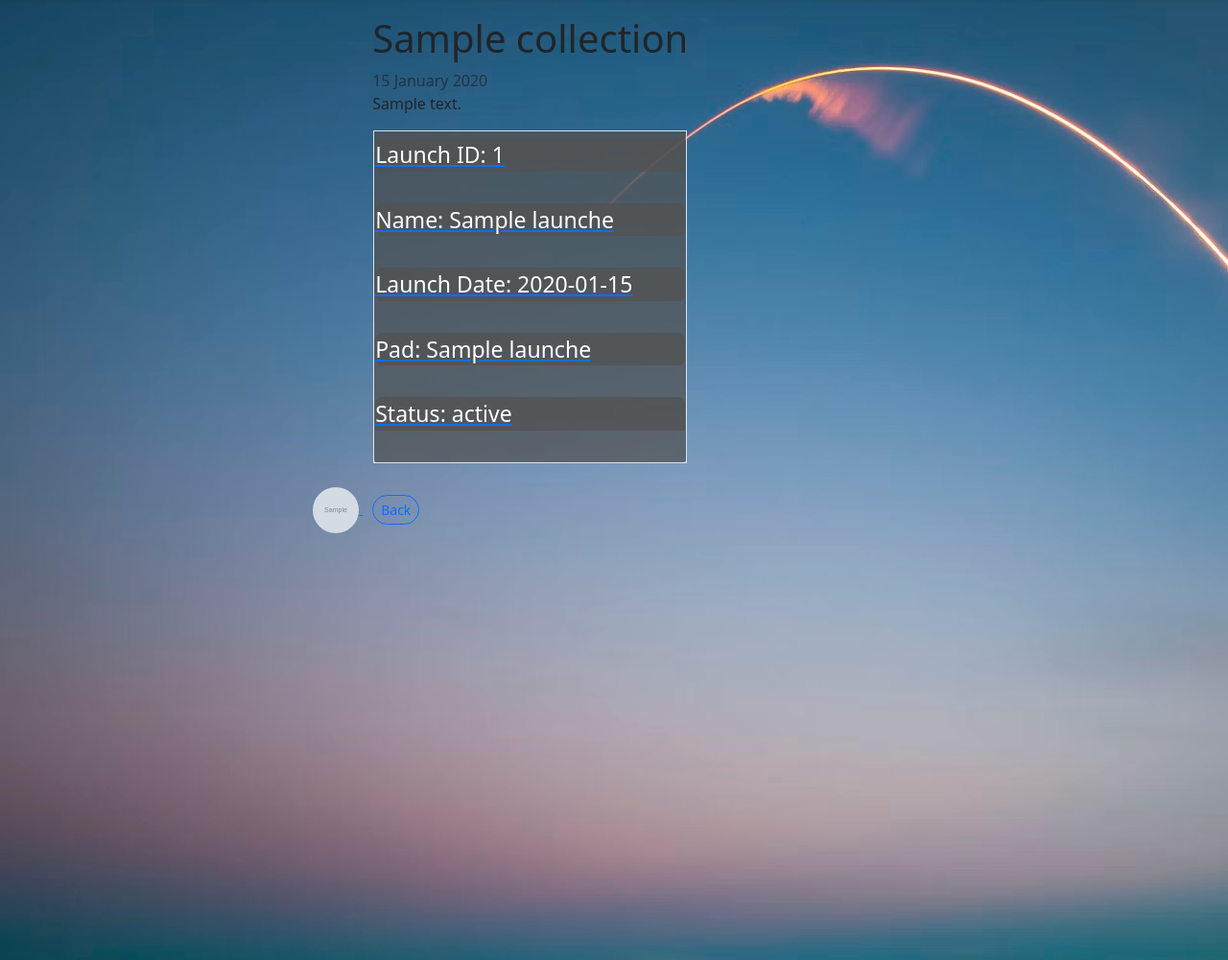
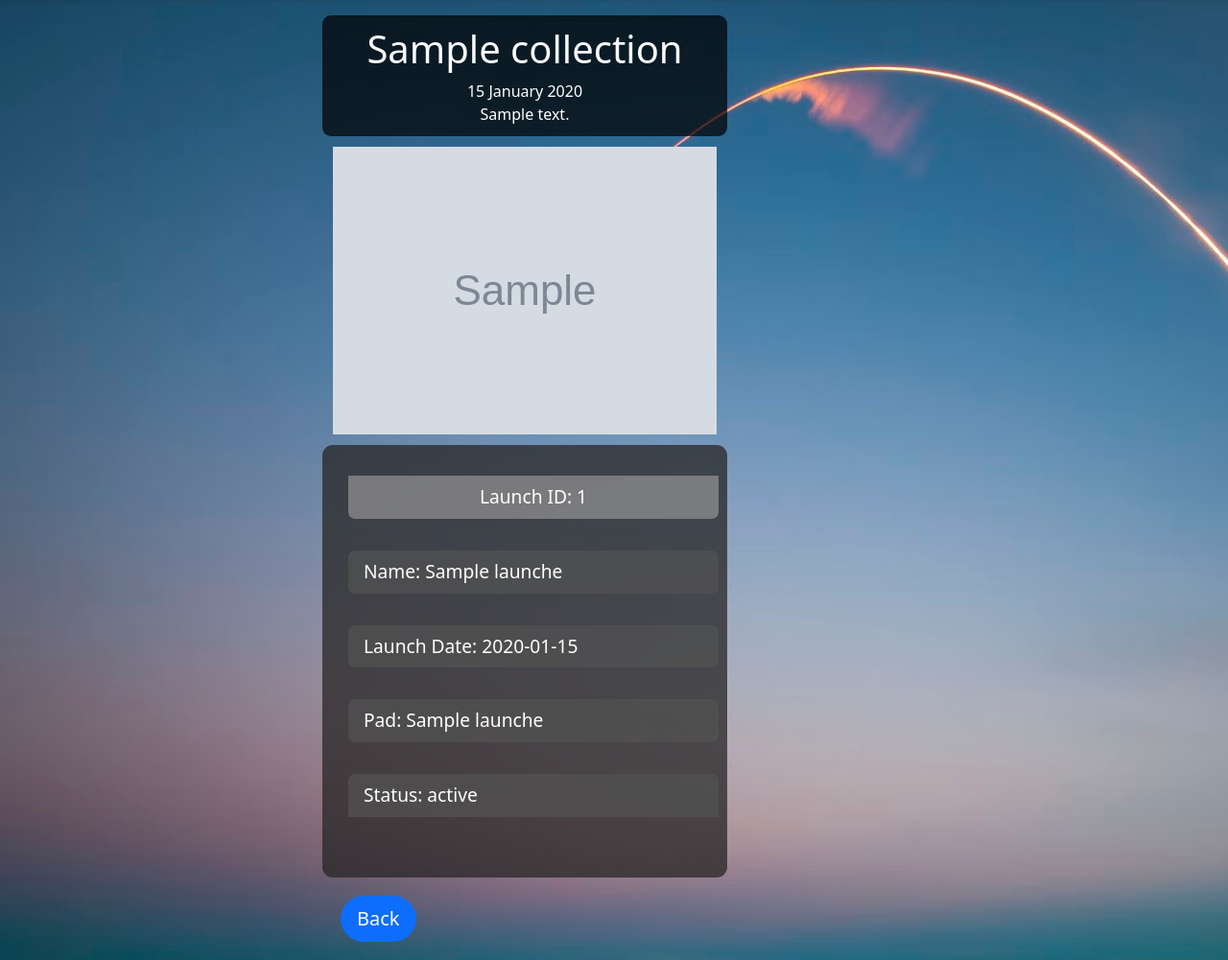
Before and after one commit to jonjones320/Capstone-1, a Flask app: page /collection/1 in a window 1280 px wide. Shown: the part 90-1091 px from the top of the page at 96% size. Run offline with Flask 3, Linux system fonts and the light colour scheme; tables that the repository leaves empty hold one stand-in row (values such as "Sample post"); grey boxes marked "Sample" are stand-in pictures; some libraries are stand-ins or nearby versions.

Commit message:
Fixed UI for viewing a specific collection.

```diff
--- a/app.py
+++ b/app.py
@@ -266,7 +266,7 @@ def collection_show(collection_id):
     for launch_id in launch_ids:
         launch = Launch.query.filter_by(id=launch_id).first()
         launches.append(launch)
-    print("***LAUNCHES*** ", launches)
+    print("***Collection*** ", collection)
     return render_template('collection/view.html', collection=collection, user=user, launches=launches)
 
 
--- a/static/stylesheets/style.css
+++ b/static/stylesheets/style.css
@@ -653,36 +625,93 @@
     justify-content: center;
   }
 
+  /* ================================ Collection Pages ================================  */
+
+  #collection-image-row {
+    display: flex;
+    justify-content: center;
+    padding: 11px;
+  }
+
+  #collection-image {
+    text-decoration: none;
+    font-size: small;
+    color: rgb(159, 154, 154)
+  }
+
+  .collection-header {
+    color: white;
+    background-color: rgba(0, 0, 0, 0.71);
+    border-radius: 9px;
+    text-align: center;
+    padding: 11px;
+  }
+
+  .collection-name {
+    color: #f8f9fa;
+    text-decoration: none;
+  }
+
   #new-collection-form {
     color: white;
     background-color: rgba(136, 153, 166, 0.15);
   }
 
+  #collection-form {
+    display: flex;
+    justify-content: center;
+    align-items: center;
+  }
+
+  #collection-detail-list {
+    text-decoration: none;
+    background-color: rgb(39 38 38 / 75%);
+    border-radius: 11px;
+  }
+
+  #collection-details {
+    text-decoration: none;
+    padding: 9px;
+    margin: 9px;
+  }
+
+  #collection-detail-row {
+    border: 9px black;
+  }
+
+  .collection-footer {
+    display: flex;
+    padding: 19px;
+    justify-content: space-between;
+    align-items: center;
+  }
+
+  .collection-area {
+    margin-left: 10px;
+  }
+
+  #collection-name {
+    text-decoration: none;
+    color: rgb(132, 1, 1)
+  }
+
+  #collection-list-item {
+    display: flex;
+    justify-content: center;
+    align-items: center;
+  }
+
+  .collection-description {
+    padding: 9px;
+    margin: 9px;
+  }
+
+
+  /* ================================ Launch Pages ================================  */
+
   .collect-btn {
     align-self: center;
   }
-
-  .launch-name {
-    color: #f8f9fa;
-    text-decoration: none;
-  }
-
-  #launches.no-hover .launch-area {
-    width: 100%;
-  }
-
-  #launches.no-hover .launch-heading {
-    display: flex;
-    justify-content: space-between;
-    height: 47px;
-    margin-top: 3px;
-  }
-
-  #launches.no-hover .launch-heading .btn {
-    min-width: 105px;
-  }
-
-  /* ================================ Show Launch Details ================================  */
 
   .launch-body {
     padding: 9px;
--- a/templates/collection/view.html
+++ b/templates/collection/view.html
@@ -2,41 +2,45 @@
 
 {% block content %}
 
-  <div class="bg"></div>
   <div class="row justify-content-center">
     <div class="col-md-6">
-          <a href="{{ img_url }}">
-            <img src="{{ collection.img_url }}" alt="" class="timeline-image">
+      <div class="collection-area">
+
+        <div class="collection-header">
+          <h1 class="collection-name">{{ collection.name }}</h1>
+          <div class="timestamp">{{ collection.createdDate.strftime('%d %B %Y') }}</div>
+          <div class="single-message">{{ collection.description }}</div>
+        </div>
+
+        <div id="collection-image-row">
+          <a href="{{ img_url }}" id="collection-image">
+            <img src="{{ collection.img_url }}" alt="Add an image for this collection" class="img-fluid">
           </a>
-          <div class="collection-area">
-            <div class="collection-heading">
-              <h1 class="collection-name">{{ collection.name }}</h1>
-              <span class="text-muted">{{ collection.createdDate.strftime('%d %B %Y') }}</span>
-              <p class="single-message">{{ collection.description }}</p>
         </div>
+
         <div class="collection-body">
-              <ul class="list-group-item" id="collection">
+          <ul class="list-group" id="collection-detail-list">
             {% for launch in launches %}
-                <div id="messages">
-                  <div class="border">
-                    <a href="/launch/{{ launch.name }}">
-                      <li class="list-group-item">Launch ID: {{ launch.id }}</li>
+              <div class="row" id="collection-detail-row">
+                <div class="bg"></div>
+                <a href="/launch/{{ launch.name }}" id="collection-details">
+                  <li class="list-group-item" id="section-title">Launch ID: {{ launch.id }}</li>
                   <li class="list-group-item">Name: {{ launch.name }}</li>
                   <li class="list-group-item">Launch Date: {{ launch.launch_date }}</li>
                   <li class="list-group-item">Pad: {{ launch.pad_name }}</li>
                   <li class="list-group-item">Status: {{ launch.status }}</li>
                 </a>
               </div>
-                </div>
             {% endfor %}
           </ul>
-
-              {% if g.user %}
+        </div>
+        <div class="collection-footer">
+          <a href="/collection/user/{{ user.id }}" class="btn btn-primary btn-lg">Back</a>
+          {% if g.user.id == user.id %}
             <form method="POST" action="/collection/{{ collection.id }}/delete">
-                    <button type="submit" class="btn btn-outline-danger">Delete</button>
+              <button type="delete" class="btn btn-danger btn-lg">Delete</button>
             </form>
           {% endif %}
-              <a href="/collection/user/{{ user.id }}" class="btn btn-outline-primary btn-sm">Back</a>
         </div>
       </div>
     </div>
```
Also changed, not shown: other parts of static/stylesheets/style.css (+19 -28 lines). Lines whose indentation alone changed are shown as unchanged.
